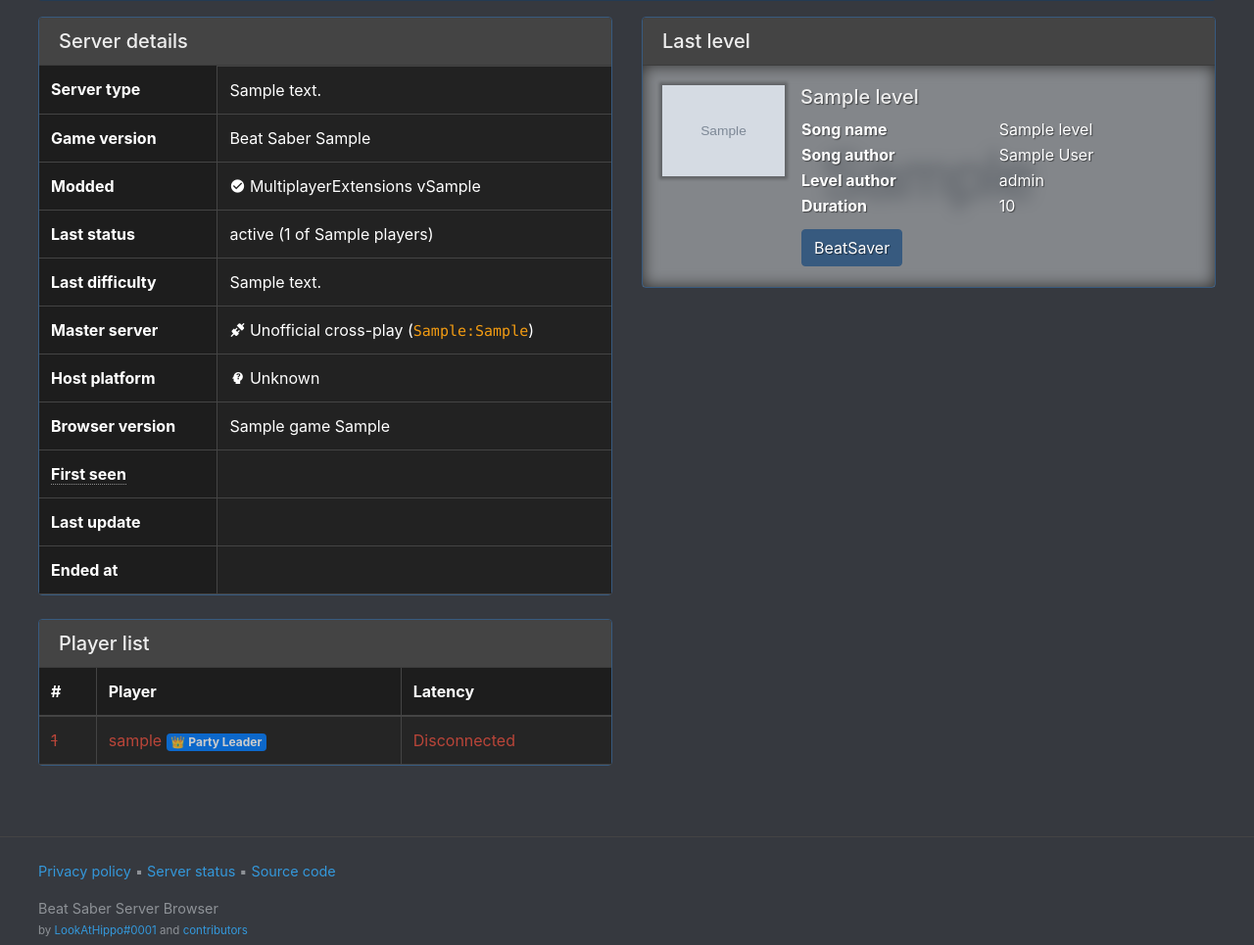
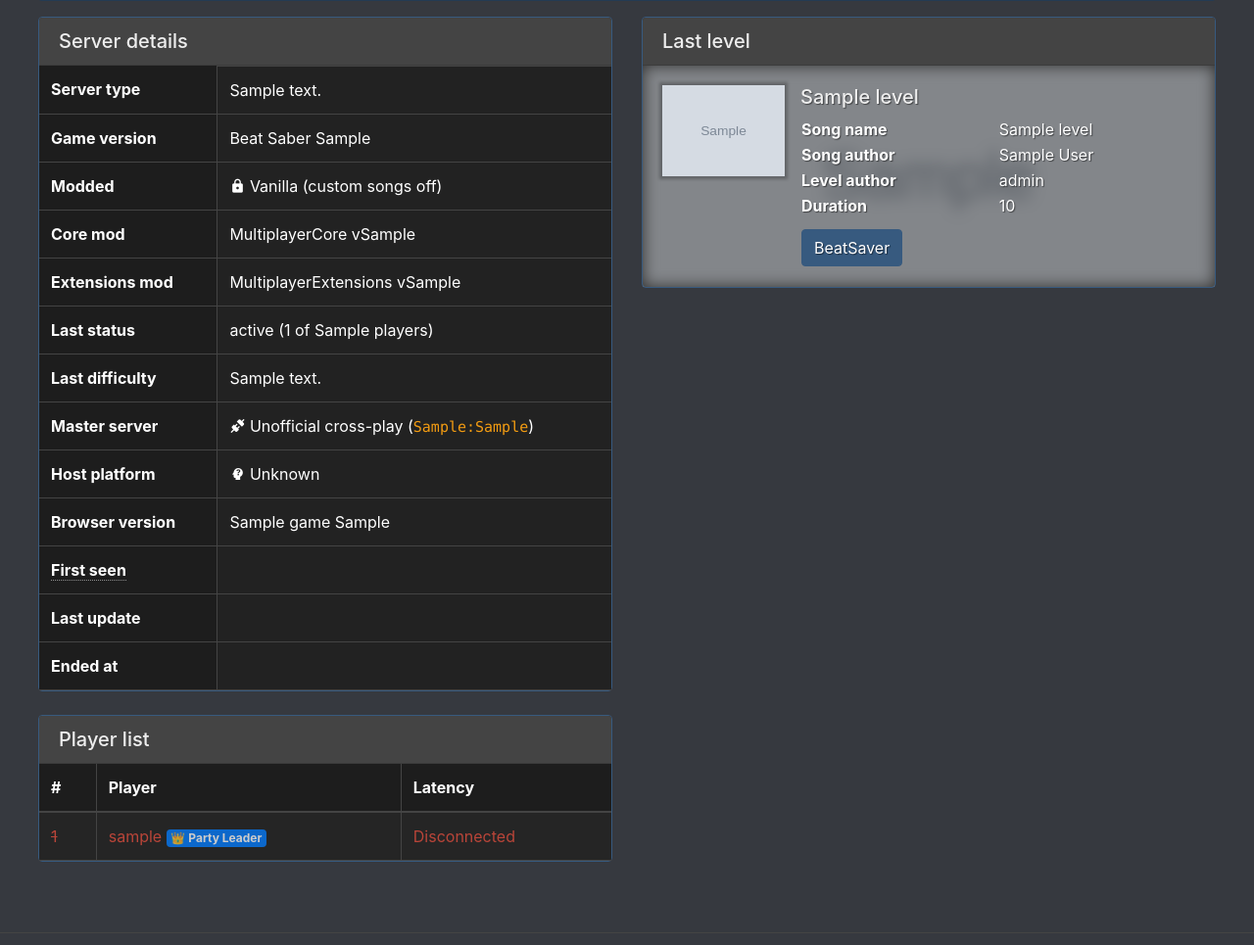
Before and after one commit to roydejong/bssb.app, a PHP site: template views/game_detail.twig in a window 1280 px wide. Shown: the part 260-1225 px from the top of the page at 98% size. Run offline with PHP 8.4, Linux system fonts and the light colour scheme; the template is opened without the code that fills it: most values are stand-ins (such as "Sample title", 1, 10 or a date in 2020); grey boxes marked "Sample" are stand-in pictures; style sheets or scripts are compiled from the project's sources; some libraries are stand-ins or nearby versions.

Commit message:
feat(data): track mpcore modded version

```diff
--- a/app/Controllers/API/V1/AnnounceController.php
+++ b/app/Controllers/API/V1/AnnounceController.php
@@ -111,6 +111,9 @@ class AnnounceController
         $game->endpoint = $endpoint;
         $game->managerId = $managerId;
 
+        $mpCoreVersion = isset($input['MpCoreVersion']) ? new CVersion($input['MpCoreVersion']) : null;
+        $game->mpCoreVersion = $mpCoreVersion ? $mpCoreVersion->toString(3) : null;
+
         $mpExVersion = isset($input['MpExVersion']) ? new CVersion($input['MpExVersion']) : null;
         $game->mpExVersion = $mpExVersion ? $mpExVersion->toString(3) : null;
 
@@ -161,7 +164,7 @@ class AnnounceController
 
         if (!$game->isModded) {
             // For some reason the "modded" flag doesn't always get set, so apply failsafes
-            if ($game->mpExVersion != null) {
+            if ($game->mpCoreVersion != null || $game->mpExVersion != null) {
                 // MpEx version provided, must be modded
                 $game->isModded = true;
             }
--- a/app/Models/HostedGame.php
+++ b/app/Models/HostedGame.php
@@ -122,6 +122,12 @@ class HostedGame extends Model implements \JsonSerializable
      * Indicates when the announcement was cancelled, or NULL if it was not explicitly cancelled.
      */
     public ?\DateTime $endedAt;
+    /**
+     * The version of the MultiplayerCore mod the announcer has.
+     * Used to verify compatibility; only clients with the exact same version should join.
+     * Only available since Server Browser v1.0+, which depends on MultiplayerCore.
+     */
+    public ?string $mpCoreVersion;
     /**
      * The version of the MultiplayerExtensions mod the announcer has.
      * Used to verify compatibility; only clients with the exact same version should join.
--- a/db_structure.sql
+++ b/db_structure.sql
@@ -11,7 +11,7 @@
  Target Server Version : 80027
  File Encoding         : 65001
 
- Date: 17/01/2022 00:03:34
+ Date: 17/01/2022 00:40:47
 */
 
 SET NAMES utf8mb4;
@@ -76,6 +76,7 @@ CREATE TABLE `hosted_games`  (
   `master_server_host` varchar(255) CHARACTER SET utf8mb4 COLLATE utf8mb4_0900_ai_ci NULL DEFAULT NULL,
   `master_server_port` int UNSIGNED NULL DEFAULT NULL,
   `ended_at` datetime NULL DEFAULT NULL,
+  `mp_core_version` varchar(45) CHARACTER SET utf8mb4 COLLATE utf8mb4_0900_ai_ci NULL DEFAULT NULL,
   `mp_ex_version` varchar(45) CHARACTER SET utf8mb4 COLLATE utf8mb4_0900_ai_ci NULL DEFAULT NULL,
   `mod_name` varchar(45) CHARACTER SET utf8mb4 COLLATE utf8mb4_0900_ai_ci NOT NULL DEFAULT 'ServerBrowser',
   `mod_version` varchar(16) CHARACTER SET utf8mb4 COLLATE utf8mb4_0900_ai_ci NULL DEFAULT NULL,
--- a/public/static/bssb.scss
+++ b/public/static/bssb.scss
@@ -9,6 +9,12 @@ abbr[data-original-title], abbr[title] {
   text-decoration: none;
   border: none;
   border-bottom: 1px dotted rgba(0, 0, 0, .5);
+}
+.mp-core-version {
+  color: #2ecc71;
+}
+.mp-ex-version {
+  color: #e67e22;
 }
 
 .break-word {
--- a/views/game_detail.twig
+++ b/views/game_detail.twig
@@ -72,18 +72,27 @@
                                 <tr>
                                     <th scope="row">Modded</th>
                                     <td>
-                                        {% if game.mpExVersion %}
+                                        {% if game.isModded %}
                                             <i class="mdi mdi-check-circle"></i>
-                                            MultiplayerExtensions v{{ game.mpExVersion }}
-                                        {% elseif game.isModded %}
-                                            <i class="mdi mdi-check-circle"></i>
-                                            Game is modded
+                                            Modded (custom songs enabled)
                                         {% else %}
                                             <i class="mdi mdi-lock"></i>
                                             Vanilla (custom songs off)
                                         {% endif %}
                                     </td>
                                 </tr>
+                                {% if game.mpCoreVersion %}
+                                    <tr>
+                                        <th scope="row">Core mod</th>
+                                        <td>MultiplayerCore v{{ game.mpCoreVersion }}</td>
+                                    </tr>
+                                {% endif %}
+                                {% if game.mpExVersion %}
+                                    <tr>
+                                        <th scope="row">Extensions mod</th>
+                                        <td>MultiplayerExtensions v{{ game.mpExVersion }}</td>
+                                    </tr>
+                                {% endif %}
                                 {% if game.ownerName and (players is not defined or players|length == 0) and not game.getIsQuickplay() %}
                                     <tr>
                                         <th scope="row">Host player</th>
```
Also changed, not shown: views/tables/hosted_games_table.twig (+15 -5 lines).
